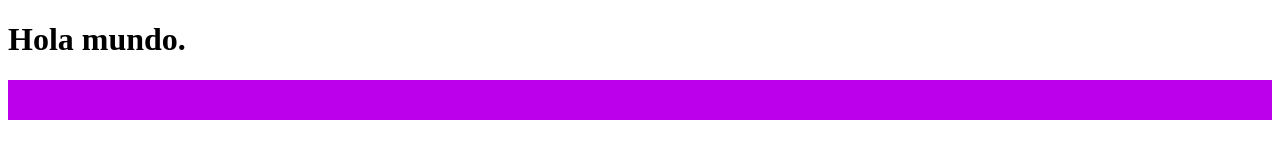
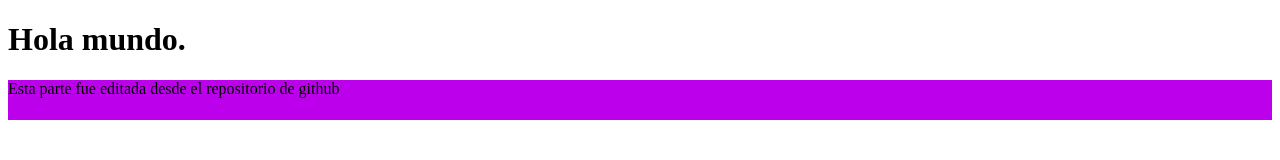
Before and after one commit to ZestJaggerDev/test, a plain HTML site: page index.html in a window 1280 px wide. Drawn offline with Linux system fonts and the light colour scheme.

Commit message:
se agregó un párrafo.

```diff
--- a/index.html
+++ b/index.html
@@ -9,7 +9,7 @@
 <body>
     <h1>Hola mundo.</h1>
 <div style="background-color:rgb(188, 0, 235);height: 40px; ">
-
+    <p> Esta parte fue editada desde el repositorio de github </p>
 </div>
 
 </body>
```
